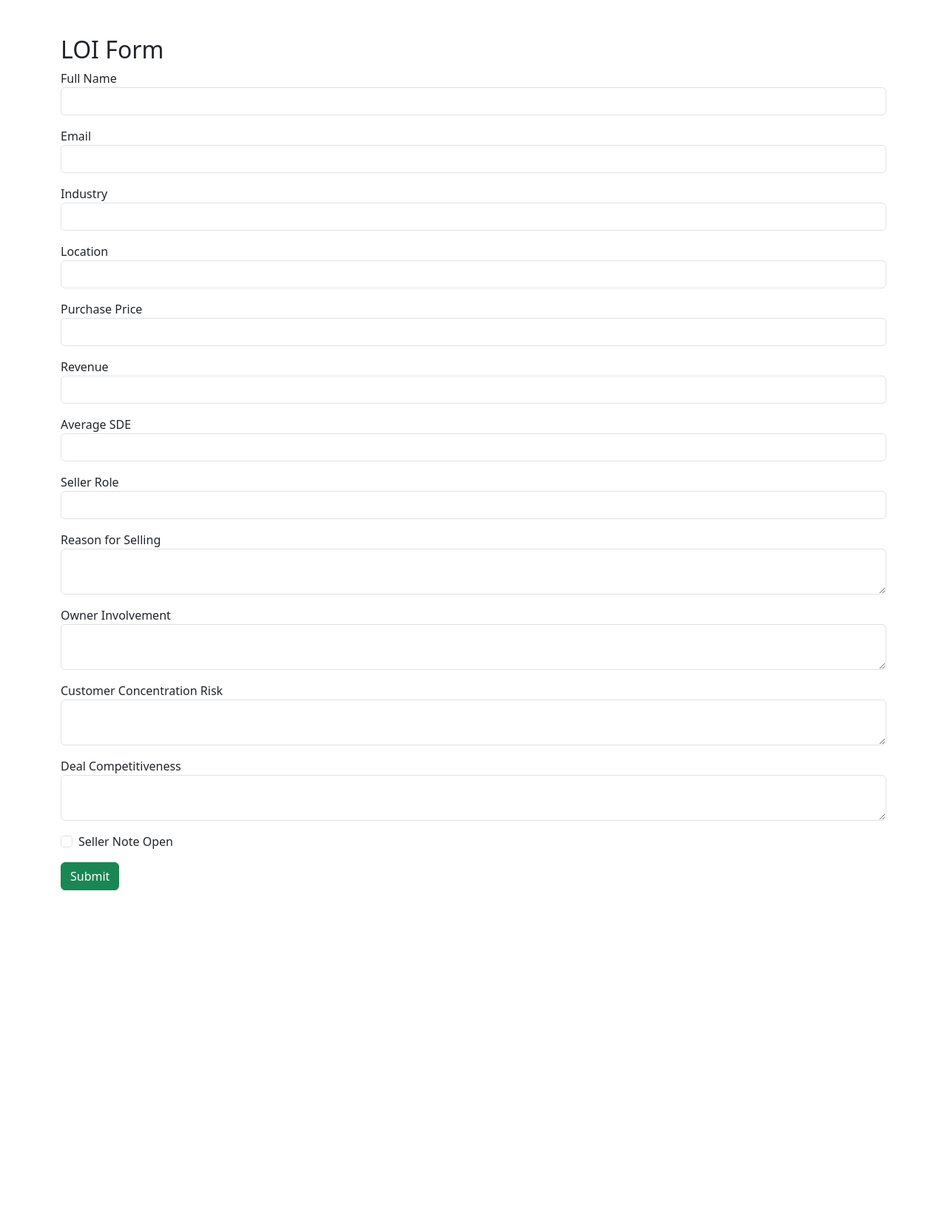
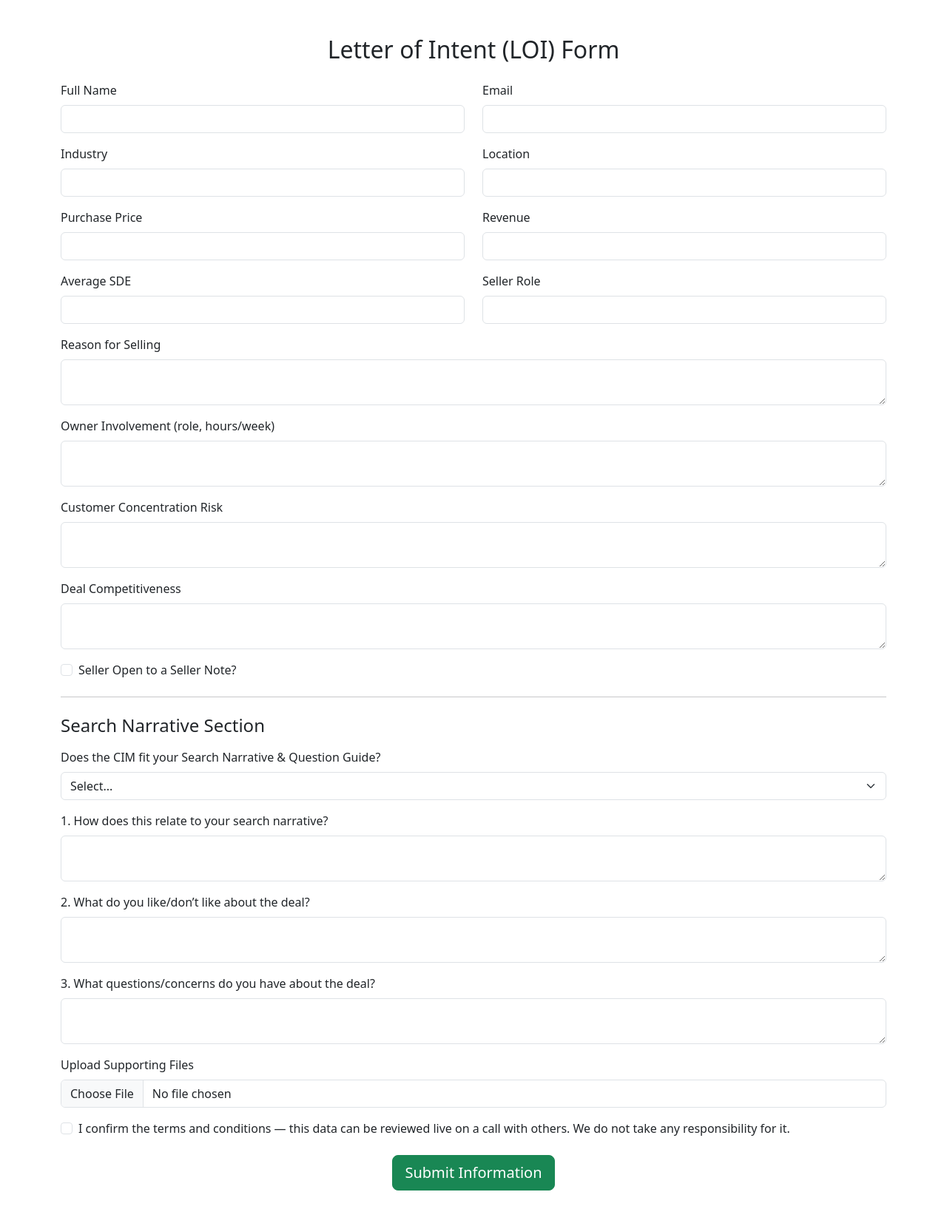
Before and after one commit to ghaBitandbytes/Deal-forms-PDF, a Flask app: page /loi/ in a window 1280 px wide. Shown: the whole page at 74% size. Before the commit the page ends 1204 px from the top, so only its background shows below. Run offline with Flask 3, Linux system fonts and the light colour scheme.

Commit message:
Initial commit - LOI form with PDF generation

```diff
--- a/backend/routes/loi_routes.py
+++ b/backend/routes/loi_routes.py
@@ -1,12 +1,32 @@
-from flask import Blueprint, request, redirect, url_for, render_template
+from flask import Blueprint, request, redirect, url_for, render_template, send_file
+from werkzeug.utils import secure_filename
+from reportlab.lib.pagesizes import A4
+from reportlab.pdfgen import canvas
+import os
+from datetime import datetime
 from app import db
 from models import LOIForm
 
 loi_bp = Blueprint('loi_bp', __name__, url_prefix='/loi')
 
+UPLOAD_FOLDER = 'backend/static/uploads'
+PDF_FOLDER = 'backend/static/pdfs'
+os.makedirs(UPLOAD_FOLDER, exist_ok=True)
+os.makedirs(PDF_FOLDER, exist_ok=True)
+
+
 @loi_bp.route('/', methods=['GET', 'POST'])
 def loi_form():
     if request.method == 'POST':
+        # Handle file upload
+        uploaded_file = request.files.get('supporting_files')
+        file_path = None
+        if uploaded_file and uploaded_file.filename != '':
+            filename = secure_filename(uploaded_file.filename)
+            file_path = os.path.join(UPLOAD_FOLDER, filename)
+            uploaded_file.save(file_path)
+
+        # Save form data to DB
         new_entry = LOIForm(
             full_name=request.form.get('full_name'),
             email=request.form.get('email'),
@@ -20,9 +40,65 @@ def loi_form():
             owner_involvement=request.form.get('owner_involvement'),
             customer_concentration_risk=request.form.get('customer_concentration_risk'),
             deal_competitiveness=request.form.get('deal_competitiveness'),
-            seller_note_open=True if request.form.get('seller_note_open') else False
+            seller_note_open=True if request.form.get('seller_note_open') else False,
+            cim_fit_narrative=request.form.get('cim_fit_narrative'),
+            relate_to_narrative=request.form.get('relate_to_narrative'),
+            likes_dislikes=request.form.get('likes_dislikes'),
+            questions_concerns=request.form.get('questions_concerns'),
+            uploaded_file=file_path,
+            confirm_terms=True if request.form.get('confirm_terms') else False
         )
+
         db.session.add(new_entry)
         db.session.commit()
-        return redirect(url_for('home'))
+
+        # Generate PDF
+        pdf_filename = f"LOI_{new_entry.full_name}_{datetime.now().strftime('%Y%m%d%H%M%S')}.pdf"
+        pdf_path = os.path.join(PDF_FOLDER, pdf_filename)
+
+        c = canvas.Canvas(pdf_path, pagesize=A4)
+        y = 800
+        line_height = 22
+        c.setFont("Helvetica-Bold", 14)
+        c.drawString(200, y, "Letter of Intent Summary")
+        y -= 40
+        c.setFont("Helvetica", 11)
+
+        fields = [
+            ("Name", new_entry.full_name),
+            ("Email", new_entry.email),
+            ("Industry", new_entry.industry),
+            ("Location", new_entry.location),
+            ("Purchase Price", new_entry.purchase_price),
+            ("Revenue", new_entry.revenue),
+            ("Avg SDE", new_entry.avg_sde),
+            ("Seller Role", new_entry.seller_role),
+            ("Reason for Selling", new_entry.reason_for_selling),
+            ("Owner Involvement", new_entry.owner_involvement),
+            ("Customer Concentration Risk", new_entry.customer_concentration_risk),
+            ("Competition", new_entry.deal_competitiveness),
+            ("Seller Note", "Yes" if new_entry.seller_note_open else "No"),
+            ("Search Narrative Fit", new_entry.cim_fit_narrative),
+            ("Search Narrative Connection", new_entry.relate_to_narrative),
+            ("Deal Interest", new_entry.likes_dislikes),
+            ("Questions/Concerns", new_entry.questions_concerns)
+        ]
+
+        for label, value in fields:
+            c.setFont("Helvetica-Bold", 11)
+            c.drawString(50, y, f"{label}:")
+            c.setFont("Helvetica", 11)
+            c.drawString(200, y, str(value or ""))
+            y -= line_height
+
+            # New page if near bottom
+            if y < 100:
+                c.showPage()
+                c.setFont("Helvetica", 11)
+                y = 800
+
+        c.save()
+
+        return send_file(pdf_path, as_attachment=True)
+
     return render_template('loi_form.html')
--- a/backend/templates/loi_form.html
+++ b/backend/templates/loi_form.html
@@ -7,62 +7,111 @@
   <link href="https://cdn.jsdelivr.net/npm/bootstrap@5.3.2/dist/css/bootstrap.min.css" rel="stylesheet">
 </head>
 <body>
-<div class="container mt-5">
-    <h2>LOI Form</h2>
-    <form method="POST">
-        <div class="mb-3">
-            <label>Full Name</label>
+  <div class="container mt-5 mb-5">
+    <h2 class="mb-4 text-center">Letter of Intent (LOI) Form</h2>
+
+    <!-- ✅ ONE unified form -->
+    <form method="POST" enctype="multipart/form-data">
+      <div class="row">
+        <div class="col-md-6 mb-3">
+          <label class="form-label">Full Name</label>
           <input type="text" class="form-control" name="full_name" required>
         </div>
-        <div class="mb-3">
-            <label>Email</label>
+        <div class="col-md-6 mb-3">
+          <label class="form-label">Email</label>
           <input type="email" class="form-control" name="email" required>
         </div>
-        <div class="mb-3">
-            <label>Industry</label>
+        <div class="col-md-6 mb-3">
+          <label class="form-label">Industry</label>
           <input type="text" class="form-control" name="industry">
         </div>
-        <div class="mb-3">
-            <label>Location</label>
+        <div class="col-md-6 mb-3">
+          <label class="form-label">Location</label>
           <input type="text" class="form-control" name="location">
         </div>
-        <div class="mb-3">
-            <label>Purchase Price</label>
+        <div class="col-md-6 mb-3">
+          <label class="form-label">Purchase Price</label>
           <input type="text" class="form-control" name="purchase_price">
         </div>
-        <div class="mb-3">
-            <label>Revenue</label>
+        <div class="col-md-6 mb-3">
+          <label class="form-label">Revenue</label>
           <input type="text" class="form-control" name="revenue">
         </div>
-        <div class="mb-3">
-            <label>Average SDE</label>
+        <div class="col-md-6 mb-3">
+          <label class="form-label">Average SDE</label>
           <input type="text" class="form-control" name="avg_sde">
         </div>
-        <div class="mb-3">
-            <label>Seller Role</label>
+        <div class="col-md-6 mb-3">
+          <label class="form-label">Seller Role</label>
           <input type="text" class="form-control" name="seller_role">
         </div>
+      </div>
+
       <div class="mb-3">
-            <label>Reason for Selling</label>
-            <textarea class="form-control" name="reason_for_selling"></textarea>
+        <label class="form-label">Reason for Selling</label>
+        <textarea class="form-control" name="reason_for_selling" rows="2"></textarea>
       </div>
       <div class="mb-3">
-            <label>Owner Involvement</label>
-            <textarea class="form-control" name="owner_involvement"></textarea>
+        <label class="form-label">Owner Involvement (role, hours/week)</label>
+        <textarea class="form-control" name="owner_involvement" rows="2"></textarea>
       </div>
       <div class="mb-3">
-            <label>Customer Concentration Risk</label>
-            <textarea class="form-control" name="customer_concentration_risk"></textarea>
+        <label class="form-label">Customer Concentration Risk</label>
+        <textarea class="form-control" name="customer_concentration_risk" rows="2"></textarea>
       </div>
       <div class="mb-3">
-            <label>Deal Competitiveness</label>
-            <textarea class="form-control" name="deal_competitiveness"></textarea>
+        <label class="form-label">Deal Competitiveness</label>
+        <textarea class="form-control" name="deal_competitiveness" rows="2"></textarea>
       </div>
-        <div class="form-check mb-3">
-            <input class="form-check-input" type="checkbox" name="seller_note_open" value="true">
-            <label class="form-check-label">Seller Note Open</label>
+
+      <div class="form-check mb-4">
+        <input class="form-check-input" type="checkbox" name="seller_note_open" value="true" id="sellerNote">
+        <label class="form-check-label" for="sellerNote">Seller Open to a Seller Note?</label>
       </div>
-        <button type="submit" class="btn btn-success">Submit</button>
+
+      <hr class="my-4">
+      <h4>Search Narrative Section</h4>
+
+      <div class="mb-3 mt-3">
+        <label class="form-label">Does the CIM fit your Search Narrative & Question Guide?</label>
+        <select name="cim_fit_narrative" class="form-select" required>
+          <option value="">Select...</option>
+          <option value="Yes">Yes</option>
+          <option value="No">No</option>
+        </select>
+      </div>
+
+      <div class="mb-3">
+        <label class="form-label">1. How does this relate to your search narrative?</label>
+        <textarea class="form-control" name="relate_to_narrative" rows="2"></textarea>
+      </div>
+
+      <div class="mb-3">
+        <label class="form-label">2. What do you like/don’t like about the deal?</label>
+        <textarea class="form-control" name="likes_dislikes" rows="2"></textarea>
+      </div>
+
+      <div class="mb-3">
+        <label class="form-label">3. What questions/concerns do you have about the deal?</label>
+        <textarea class="form-control" name="questions_concerns" rows="2"></textarea>
+      </div>
+
+      <div class="mb-3">
+        <label class="form-label">Upload Supporting Files</label>
+        <input type="file" class="form-control" name="supporting_files">
+      </div>
+
+      <div class="form-check mb-4">
+        <input class="form-check-input" type="checkbox" name="confirm_terms" required id="confirmTerms">
+        <label class="form-check-label" for="confirmTerms">
+          I confirm the terms and conditions — this data can be reviewed live on a call with others.
+          We do not take any responsibility for it.
+        </label>
+      </div>
+
+      <div class="text-center">
+        <button type="submit" class="btn btn-success btn-lg">Submit Information</button>
+      </div>
     </form>
   </div>
 </body>
```
Also changed, not shown: backend/migrations/versions/38376aa09025_add_new_loi_form_fields.py (added, +42 -0 lines), backend/models.py (+9 -0 lines), backend/backend/static/uploads/Screenshot_From_2025-10-27_14-34-23.png (added), backend/backend/static/uploads/download.jpeg (added), 1 other file. Lines whose indentation alone changed are shown as unchanged.
